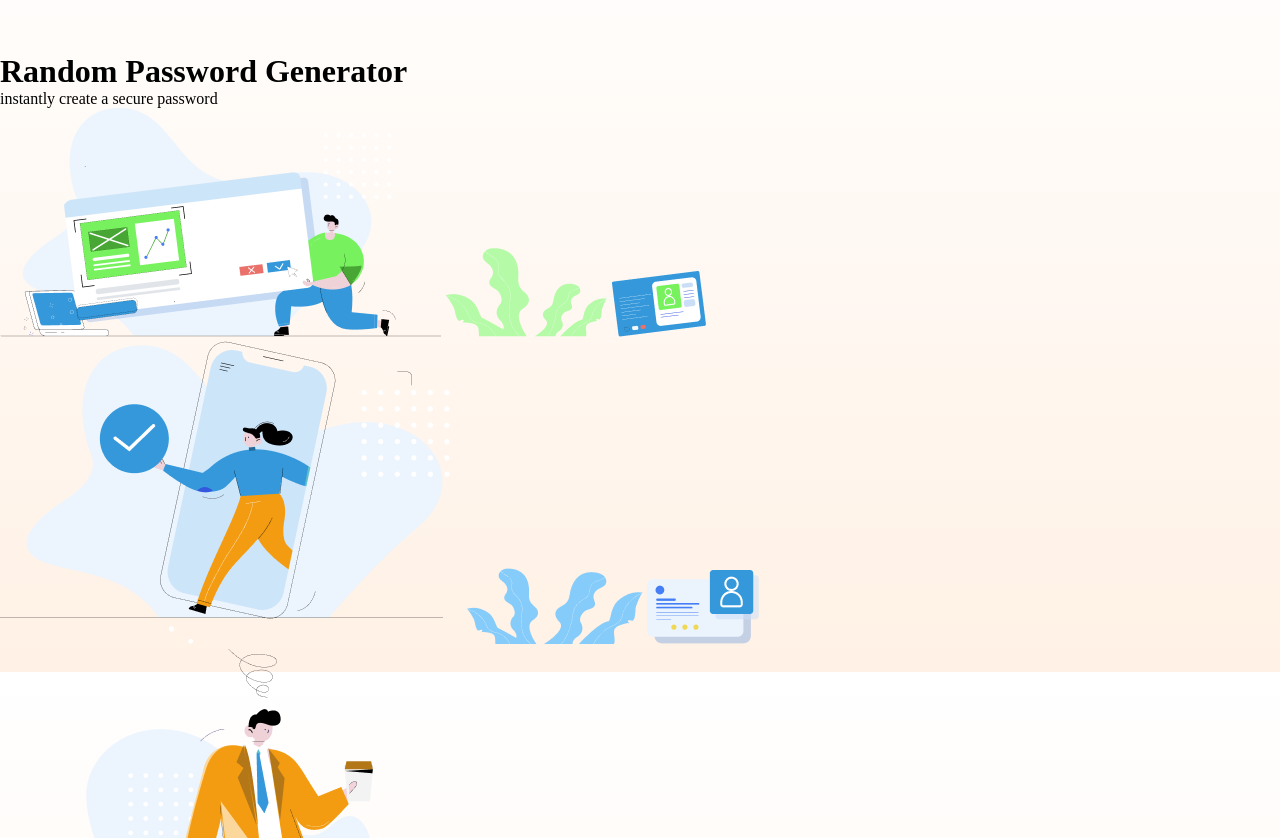
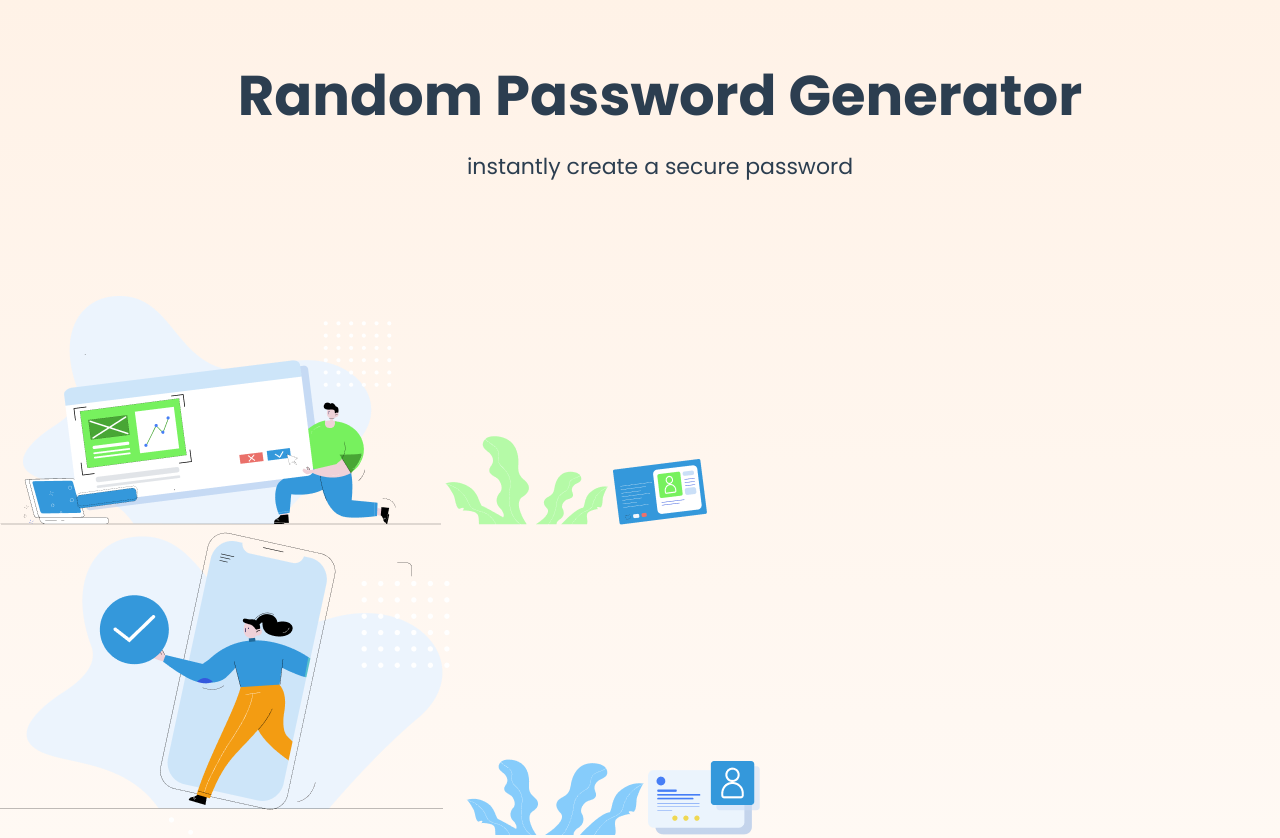
Before and after one commit to meheraj786/random-pass-generator, a plain HTML site: page index.html in a window 1280 px wide. Shown: the part 128-966 px from the top of the page. Drawn offline with Linux system fonts and the light colour scheme.

Commit message:
header done

```diff
--- a/css/style.css
+++ b/css/style.css
@@ -4,9 +4,11 @@
   box-sizing: border-box;
 }
 body{
-  width: 100vw;
-  height: 100vh;
-  background: linear-gradient(0deg, #FFF1E5, #FFFFFF );
+  width: 100%;
+  height: 100%;
+  background: linear-gradient(0deg, #FFFFFF , #FFF1E5 );
+  color: var(--text);
+  font-family: "Poppins", sans-serif;
 }
 .container{
   width: 1320px;
@@ -23,3 +25,16 @@ body{
 #main{
   padding: 181px 0;
 }
+#main .header{
+  text-align: center;
+}
+#main .header h1{
+  font-size: 56px;
+  font-weight: 700;
+  margin-bottom: 12px;
+}
+#main .header p{
+  font-size: 22px;
+  font-weight: 400;
+  margin-bottom: 113px;
+}
--- a/index.html
+++ b/index.html
@@ -4,6 +4,9 @@
   <meta charset="UTF-8">
   <meta name="viewport" content="width=device-width, initial-scale=1.0">
   <title>Random Password Generator</title>
+  <link rel="preconnect" href="https://fonts.googleapis.com">
+<link rel="preconnect" href="https://fonts.gstatic.com" crossorigin>
+<link href="https://fonts.googleapis.com/css2?family=Poppins:ital,wght@0,100;0,200;0,300;0,400;0,500;0,600;0,700;0,800;0,900;1,100;1,200;1,300;1,400;1,500;1,600;1,700;1,800;1,900&display=swap" rel="stylesheet">
   <link rel="stylesheet" href="./css/style.css">
 </head>
 <body>
```
